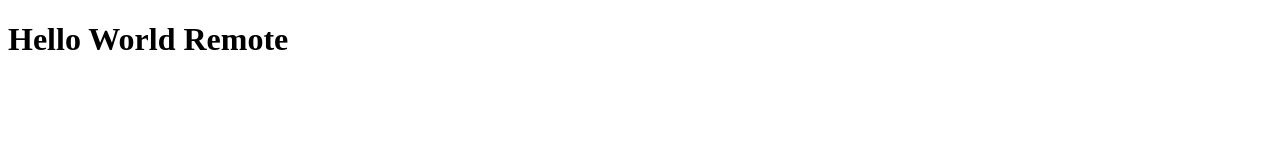
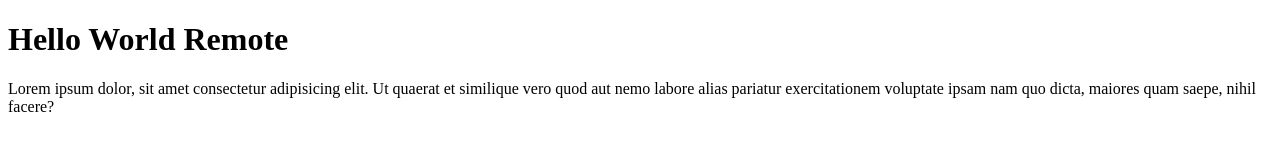
Before and after one commit to misteriddle/wpw-git-test, a plain HTML site: page index.html in a window 1280 px wide. Drawn offline with Linux system fonts and the light colour scheme.

Commit message:
menambahkan paragraf

```diff
--- a/index.html
+++ b/index.html
@@ -8,5 +8,6 @@
   </head>
   <body>
     <h1>Hello World Remote</h1>
+    <p>Lorem ipsum dolor, sit amet consectetur adipisicing elit. Ut quaerat et similique vero quod aut nemo labore alias pariatur exercitationem voluptate ipsam nam quo dicta, maiores quam saepe, nihil facere?</p>
   </body>
 </html>
```
